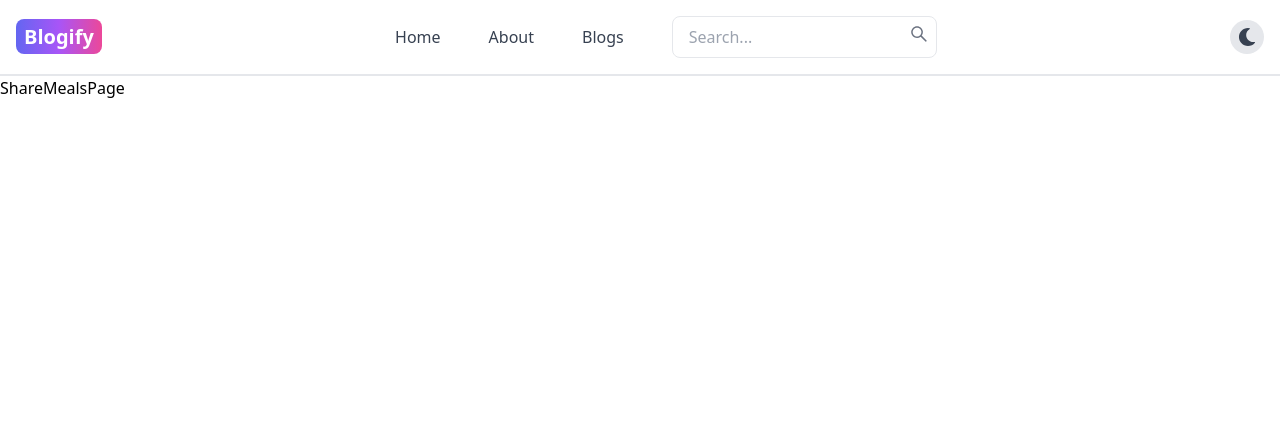
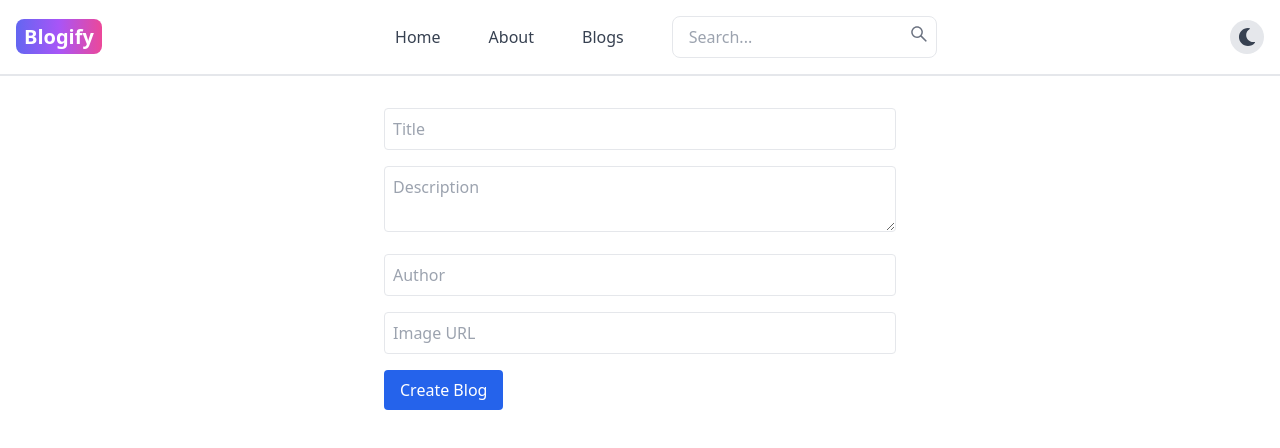
Before and after one commit to vanshita-goyal-systango/blogify-nextjs, a Next.js app: page /blogs/share in a window 1280 px wide. Shown: the top 448 px of the page. Built offline with nearby package versions, Linux system fonts and the light colour scheme.

Commit message:
feat: implement blog sharing functionality

```diff
--- a/app/blogs/[blogSlug]/page.js
+++ b/app/blogs/[blogSlug]/page.js
@@ -1,23 +1,18 @@
 import { notFound } from 'next/navigation';
 import classes from './page.module.css';
-
-async function getBlogBySlug(slug) {
-  try {
-    const res = await fetch(`https://6788b3132c874e66b7d5f5b4.mockapi.io/blogs`);
-    if (!res.ok) {
-      throw new Error(`Failed to fetch blogs`);
-    }
-
-    const blogs = await res.json();
-    return blogs.find((blog) => blog.title.toLowerCase().replace(/\s+/g, '-') === slug) || null;
-  } catch (error) {
-    console.error('Error fetching blog:', error);
-    return null;
-  }
-}
+import { getAllBlogs } from '@/lib/blogs';
 
 export default async function BlogDetailsPage({ params }) {
-  const blog = await getBlogBySlug(params.blogSlug);
+
+  const { blogSlug } = await params;
+
+  if (!blogSlug) {
+    notFound();
+  }
+
+  const blogs = await getAllBlogs();
+
+  const blog = blogs.find((b) => b.title.toLowerCase().replace(/\s+/g, '-') === blogSlug);
 
   if (!blog) {
     notFound();
@@ -35,7 +30,7 @@ export default async function BlogDetailsPage({ params }) {
           <p className={classes.date}>{new Date(blog.date).toLocaleDateString()}</p>
         </div>
       </header>
-      <main className={classes.content}>
+      <main className={classes.description}>
         <p>{blog.description}</p>
       </main>
     </>
--- a/app/blogs/[blogSlug]/page.module.css
+++ b/app/blogs/[blogSlug]/page.module.css
@@ -60,7 +60,7 @@
     font-size: 1.5rem;
   }
 
-  .instructions {
+  .description {
     font-size: 1.25rem;
     line-height: 1.5;
     background-color: #514949;
--- /dev/null
+++ b/app/blogs/not-found.js
@@ -0,0 +1,10 @@
+export default function NotFound() {
+  return (
+    <main className="flex flex-col items-center justify-center h-screen bg-gray-100">
+      <h1 className="text-4xl font-bold text-red-600">Blogs Not Found</h1>
+      <p className="text-lg text-gray-700 mt-4">
+        Unfortunately, we could not find the requested page or blog data.
+      </p>
+    </main>
+  );
+}
--- a/app/blogs/page.js
+++ b/app/blogs/page.js
@@ -1,22 +1,12 @@
 import Link from 'next/link';
 import BlogList from '@/components/blogs/BlogList';
 import classes from './page.module.css';
+import { getAllBlogs } from '@/lib/blogs';
 
 export default async function BlogsPage() {
-  const res = await fetch('https://6788b3132c874e66b7d5f5b4.mockapi.io/blogs', {
-    cache: 'no-store',
-  });
 
-  if (!res.ok) {
-    return (
-      <div>
-        <h2>Error loading blogs</h2>
-        <p>Sorry, something went wrong.</p>
-      </div>
-    );
-  }
+  const  blogs = await getAllBlogs();
 
-  const blogs = await res.json();
 
   return (
     <>
--- a/app/blogs/share/page.js
+++ b/app/blogs/share/page.js
@@ -1,9 +1,66 @@
-export default function ShareBlogsPage(){
-    return(
+'use client';
+import { redirect } from 'next/navigation';
 
-<h1>
-    ShareMealsPage
-</h1>
+export default function CreateBlog() {
+  async function handleSubmit(event) {
+    event.preventDefault();
 
-    )
+    const formData = new FormData(event.target);
+    const newBlog = {
+      title: formData.get('title'),
+      description: formData.get('description'),
+      author: formData.get('author'),
+      image: formData.get('image'),
+      date: new Date().toISOString(),
+    };
+
+    const response = await fetch('https://6788b3132c874e66b7d5f5b4.mockapi.io/blogs', {
+      method: 'POST',
+      headers: { 'Content-Type': 'application/json' },
+      body: JSON.stringify(newBlog),
+    });
+
+    if (response.ok) {
+      alert('Blog created successfully!');
+      redirect('/blogs');
+
+    } else {
+      alert('Failed to create blog.');
+    }
+  }
+
+  return (
+    <form onSubmit={handleSubmit} className="p-8 max-w-xl mx-auto space-y-4">
+      <input
+        type="text"
+        name="title"
+        placeholder="Title"
+        required
+        className="w-full p-2 border rounded"
+      />
+      <textarea
+        name="description"
+        placeholder="Description"
+        required
+        className="w-full p-2 border rounded"
+      />
+      <input
+        type="text"
+        name="author"
+        placeholder="Author"
+        required
+        className="w-full p-2 border rounded"
+      />
+      <input
+        type="text"
+        name="image"
+        placeholder="Image URL"
+        required
+        className="w-full p-2 border rounded"
+      />
+      <button type="submit" className="px-4 py-2 bg-blue-600 text-white rounded">
+        Create Blog
+      </button>
+    </form>
+  );
 }
--- /dev/null
+++ b/lib/blogs.js
@@ -0,0 +1,7 @@
+export async function getAllBlogs() {
+    const res = await fetch('https://6788b3132c874e66b7d5f5b4.mockapi.io/blogs');
+    if (!res.ok) {
+      throw new Error('Failed to fetch blogs');
+    }
+    return await res.json();
+  }
```
